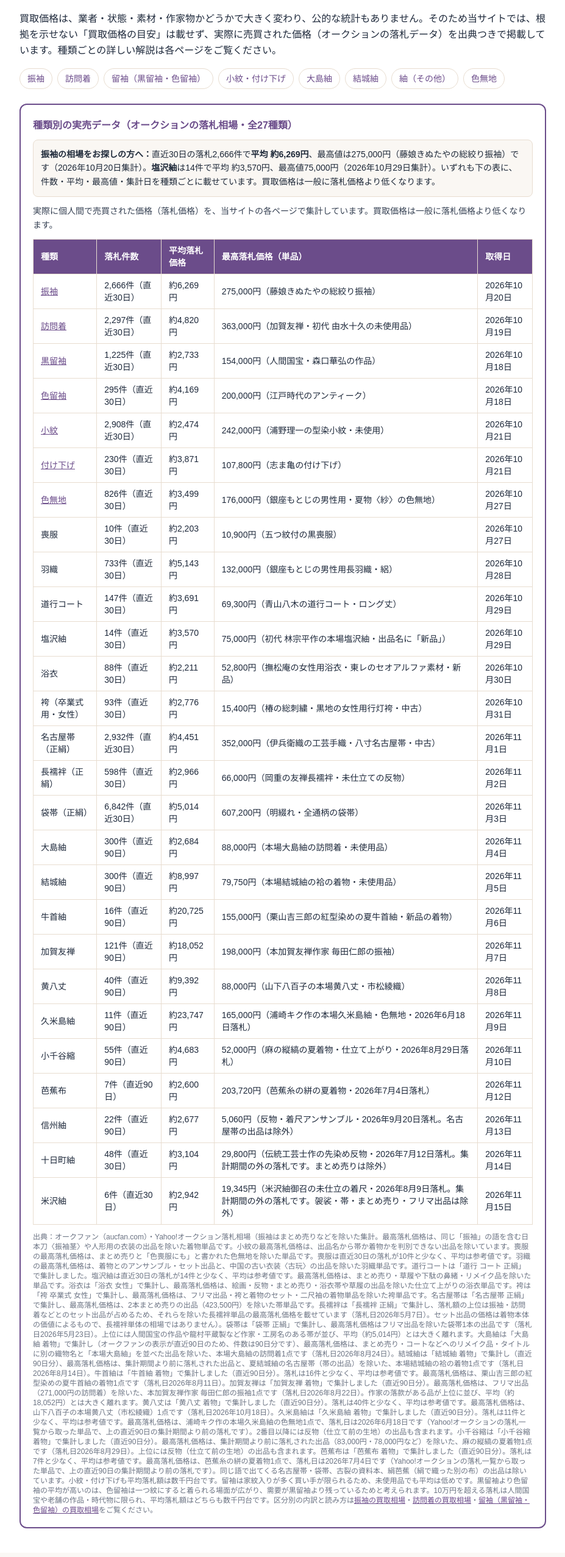
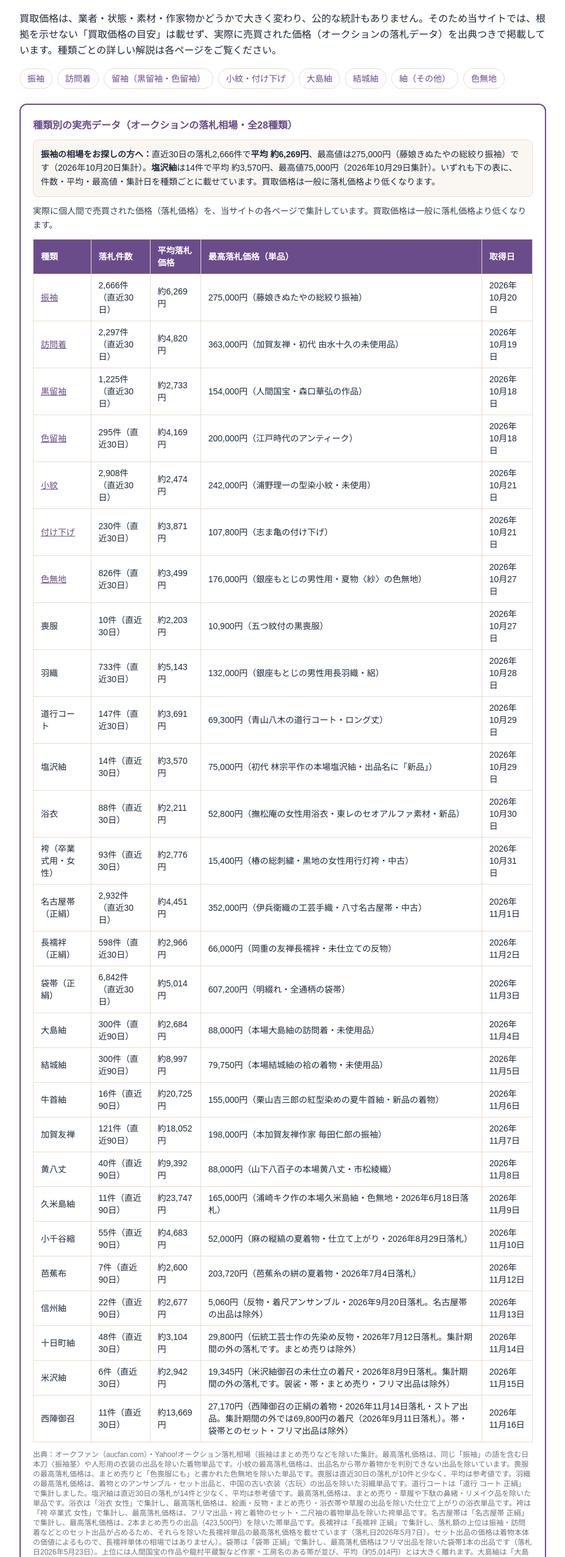
Before and after one commit to webmaster0818/kimono-kaitori-biyori, a Next.js app: page /articles/kimono-market-price in a window 1280 px wide. Shown: the part 1640-4194 px from the top of the page at 61% size, without its empty margins (176-1103 px from the left). Built offline with nearby package versions, Linux system fonts and the light colour scheme.

Commit message:
market-price: 西陣御召の実売行（11件・平均約13,669円・期間内最高27,170円）・全28種類
Co-Authored-By: Claude Opus 5.5 <noreply@anthropic.com>

```diff
--- a/app/articles/kimono-market-price/page.tsx
+++ b/app/articles/kimono-market-price/page.tsx
@@ -56,7 +56,7 @@ const articleStructuredData = {
   description:
     "着物（和服）買取の相場を種類別に解説。振袖・訪問着・留袖・小紋・付け下げの落札データ（出典つき）と高く売るコツ。",
   datePublished: "2026-04-15",
-  dateModified: "2026-11-15",
+  dateModified: "2026-11-16",
   author: { "@type": "Organization", name: "着物の買取びより 編集部", url: "https://kimonokaitori-biyori.com/author/" },
   publisher: {
     "@type": "Organization",
@@ -302,7 +302,7 @@ export default function KimonoMarketPricePage() {
             ))}
           </ul>
           <div id="furisode-tomesode" className="bg-white border-2 border-[#6b4c8a] rounded-xl p-5 mt-6">
-            <h3 className="font-bold text-[#6b4c8a] mb-2">種類別の実売データ（オークションの落札相場・全27種類）</h3>
+            <h3 className="font-bold text-[#6b4c8a] mb-2">種類別の実売データ（オークションの落札相場・全28種類）</h3>
             <p className="text-sm text-gray-800 leading-relaxed mb-3 bg-[#faf7f3] border border-[#e8ddd0] rounded-lg p-3">
               <strong>振袖の相場をお探しの方へ：</strong>直近30日の落札2,666件で<strong>平均 約6,269円</strong>、最高値は275,000円（藤娘きぬたやの総絞り振袖）です（2026年10月20日集計）。
               <strong>塩沢紬</strong>は14件で平均 約3,570円、最高値75,000円（2026年10月29日集計）。いずれも下の表に、件数・平均・最高値・集計日を種類ごとに載せています。買取価格は一般に落札価格より低くなります。
@@ -510,6 +510,13 @@ export default function KimonoMarketPricePage() {
                     <td className="border border-[#e8ddd0] px-3 py-2">約2,942円</td>
                     <td className="border border-[#e8ddd0] px-3 py-2">19,345円（米沢紬御召の未仕立の着尺・2026年8月9日落札。集計期間の外の落札です。袈裟・帯・まとめ売り・フリマ出品は除外）</td>
                     <td className="border border-[#e8ddd0] px-3 py-2">2026年11月15日</td>
+                  </tr>
+                  <tr>
+                    <td className="border border-[#e8ddd0] px-3 py-2">西陣御召</td>
+                    <td className="border border-[#e8ddd0] px-3 py-2">11件（直近30日）</td>
+                    <td className="border border-[#e8ddd0] px-3 py-2">約13,669円</td>
+                    <td className="border border-[#e8ddd0] px-3 py-2">27,170円（西陣御召の正絹の着物・2026年11月14日落札・ストア出品。集計期間の外では69,800円の着尺（2026年9月11日落札）。帯・袋帯とのセット・フリマ出品は除外）</td>
+                    <td className="border border-[#e8ddd0] px-3 py-2">2026年11月16日</td>
                   </tr>
                 </tbody>
               </table>
```
Also changed, not shown: 1 other file (tests, documents, lock files or other folders).
